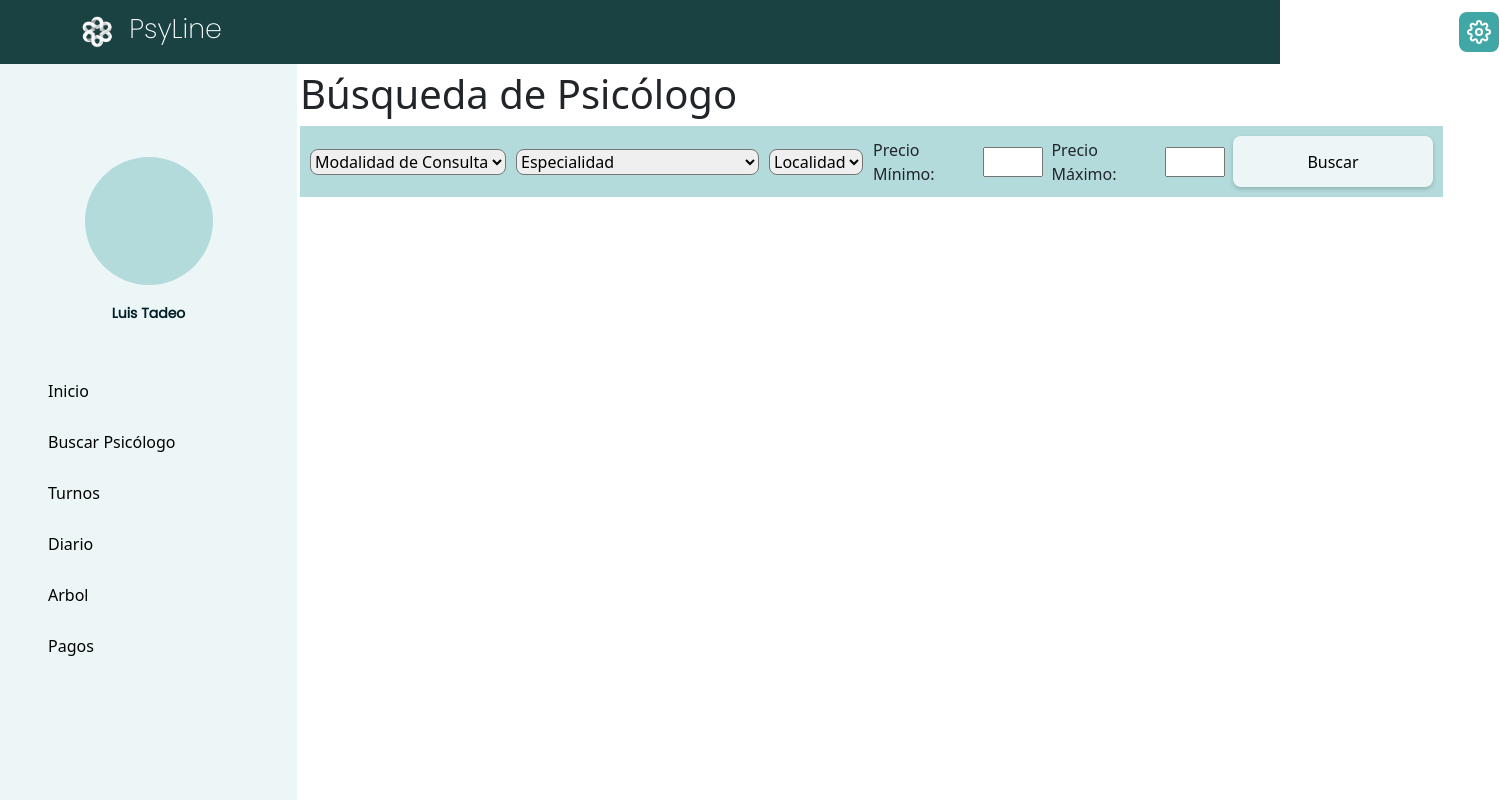
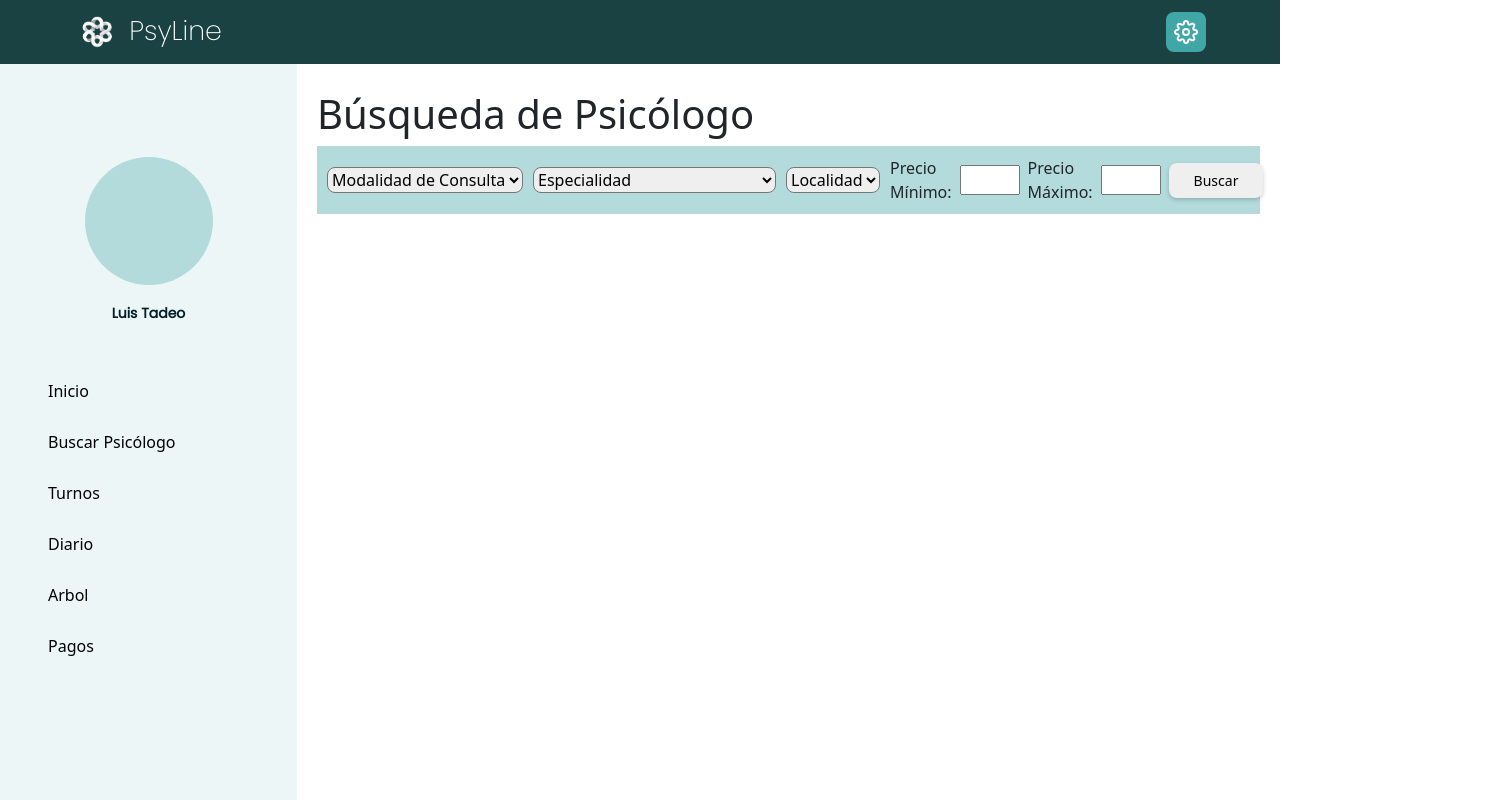
Before and after one commit to WangJian-114/Psy-Line, a React (Vite) app: page /search in a window 1280 px wide. Shown: the top 800 px of the page, 1499 px wide, since content can reach past the window. Built offline with nearby package versions, Linux system fonts and the light colour scheme.

Commit message:
fix styles

```diff
--- a/src/components/ButtonGroup/index.jsx
+++ b/src/components/ButtonGroup/index.jsx
@@ -24,40 +24,40 @@ const ButtonGroup = () => {
       <div className='div_opciones'>
         <button
           onClick={() => handleClick(1)}
-          className={activeButton === 1 ? 'active' : ''}
+          className={`menu_button ${activeButton === 1 ? 'active' : ''}`}
         >
           Inicio
         </button>
 
         <button
           onClick={() => handleClick(2)}
-          className={activeButton === 2 ? 'active' : ''}
+          className={`menu_button ${activeButton === 2 ? 'active' : ''}`}
         >
           Buscar Psicólogo
         </button>
 
         <button
-          className={activeButton === 3 ? 'active' : ''}
+          className={`menu_button ${activeButton === 3 ? 'active' : ''}`}
           onClick={() => handleClick(3)}
         >
           Turnos
         </button>
 
         <button
-          className={activeButton === 4 ? 'active' : ''}
+          className={`menu_button ${activeButton === 4 ? 'active' : ''}`}
           onClick={() => handleClick(4)}
         >
           Diario
         </button>
         <button
-          className={activeButton === 5 ? 'active' : ''}
+          className={`menu_button ${activeButton === 5 ? 'active' : ''}`}
           onClick={() => handleClick(5)}
         >
           Arbol
         </button>
 
         <button
-          className={activeButton === 6 ? 'active' : ''}
+          className={`menu_button ${activeButton === 6 ? 'active' : ''}`}
           onClick={() => handleClick(6)}
         >
           Pagos
--- a/src/components/ButtonGroup/styles/buttonGroup.css
+++ b/src/components/ButtonGroup/styles/buttonGroup.css
@@ -14,7 +14,7 @@
 
 }
 
-button {
+.menu_button {
 
     /* esto se aplica a todos los botones */
     display: flex;
--- a/src/components/Menu/style/menu.css
+++ b/src/components/Menu/style/menu.css
@@ -1,6 +1,5 @@
 .div_menu{
-
-  position: absolute;
+  position: fixed;
   width: 297px;
   height: 100%;
   left: 0px;
--- a/src/components/NavigationBar/styles/navigationbar.css
+++ b/src/components/NavigationBar/styles/navigationbar.css
@@ -1,33 +1,17 @@
 .nav_container{
-
-  position: absolute;
-  display:flex;
-  align-items: center;
-  justify-content: center;
+  position: fixed;
   width: 100%;
   height: 64px;
-  left: 0px;
-  top: 0px;
-
   background: #1A4242;
-
+  z-index: 1;
 }
 
 .nav{
-
-display: flex;
-flex-direction: row;
-justify-content: space-between;
-align-items: center;
-padding: 0px;
-gap: 669px;
-
-position: absolute;
-width: 1425px;
-height: 35px;
-left: 74px;
-top: 12px;
-
+  display: flex;
+  justify-content: space-between;
+  align-items: center;
+  padding: 0px;
+  margin: 12px 74px;
 }
 
 .div_bar{
@@ -49,20 +33,11 @@ top: 12px;
 }
 
 .nav_logoytexto{
-
   display: flex;
-  flex-direction: row;
-  align-items: center;
   padding: 0px;
   gap: 8px;
-
   width: 144.26px;
   height: 32px;
-
-  flex: none;
-  order: 0;
-  flex-grow: 0;
-
 }
 
 .nombre_psyline{
--- a/src/components/Search/index.jsx
+++ b/src/components/Search/index.jsx
@@ -42,7 +42,6 @@ const BuscarPersonas = () => {
     <div className='seccion-pagina'>
       <h1>Búsqueda de Psicólogo</h1>
       <div className='filtro-container'>
-
         <div className='filtro-item'>
           <select value={filtroConsulta} onChange={handleFiltroConsultaChange}>
             <option value="">Modalidad de Consulta</option>
@@ -51,8 +50,6 @@ const BuscarPersonas = () => {
             <option value="ambas">Ambas</option>
           </select>
         </div>
-
-
 
         <div className='filtro-item'>
           <select value={filtroEspecialidad} onChange={handleFiltroEspecialidadChange}>
@@ -63,8 +60,6 @@ const BuscarPersonas = () => {
             <option value="terapia Grupal">Terapia Grupal</option>
           </select>
         </div>
-
-
 
         <div className='filtro-item'>
           <select value={filtroUbicacion} onChange={handleFiltroUbicacionChange}>
--- a/src/components/Search/styles/search.css
+++ b/src/components/Search/styles/search.css
@@ -1,14 +1,13 @@
-.seccion-pagina{
-    position: absolute;
-    width: 1143px;
-    height: 1363px;
-    left: 300px;
-    top: 70px;
-  }
+.seccion-pagina {
+  padding: 90px 20px 0 20px;
+  margin-left: 297px;
+}
 
   .filtro-container {
+    width: 100%;
     display: flex;
     align-items: center;
+    justify-content: space-between;
     background-color: #B3DBDB;
     padding: 10px;
   }
@@ -27,13 +26,13 @@
     border-radius: 8px;
   }
 
-  button.buscar-button{
+  .buscar-button{
     border-radius: 8px;
     justify-content: center;
     align-items: center;
     box-shadow: 0px 2px 4px rgba(0,0,0,0.2);
-    width: 200px;
-
+    padding: 7px 25px;
+    font-size: 14px;
   }
 
   .persona-img {
```
Lines whose indentation alone changed are shown as unchanged.
